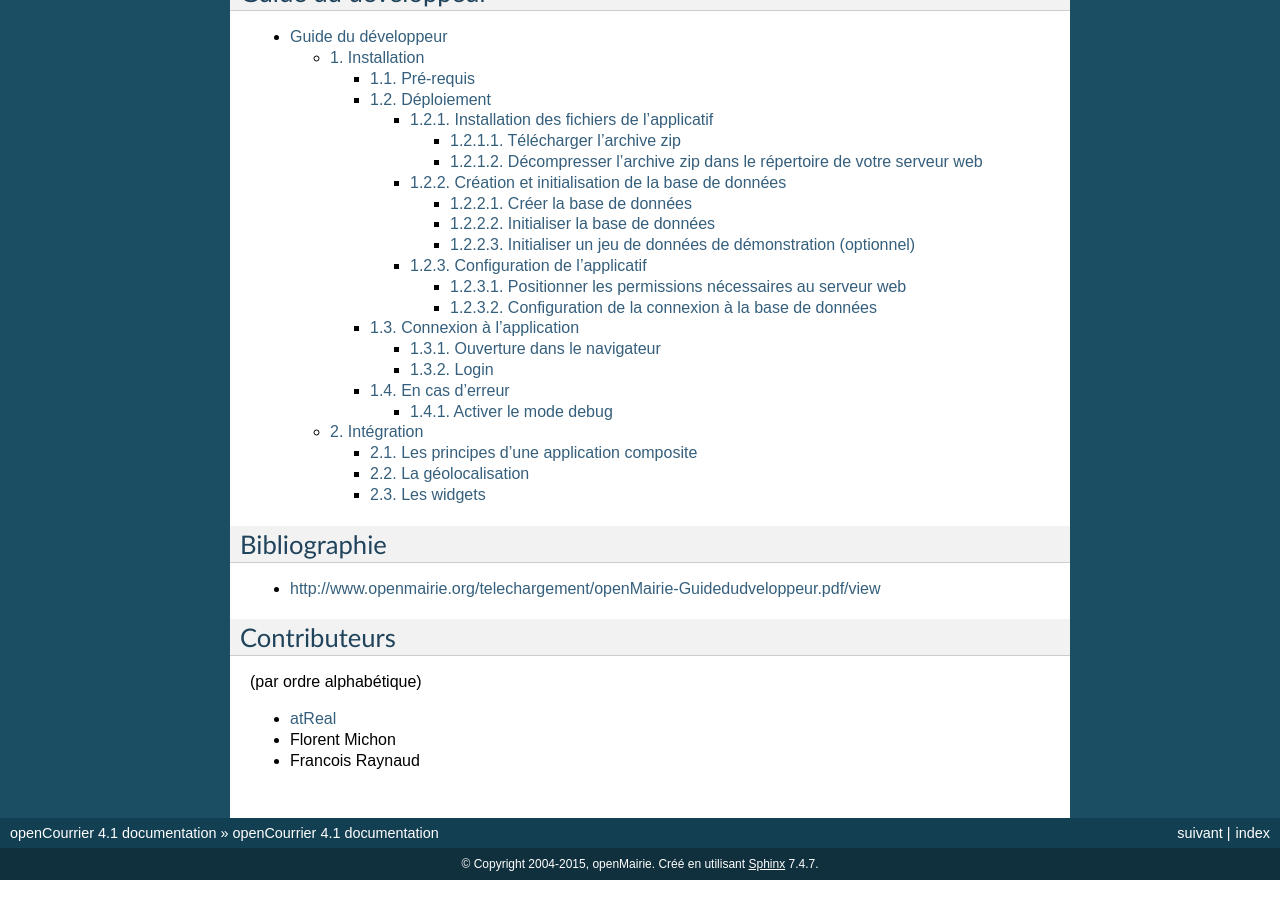
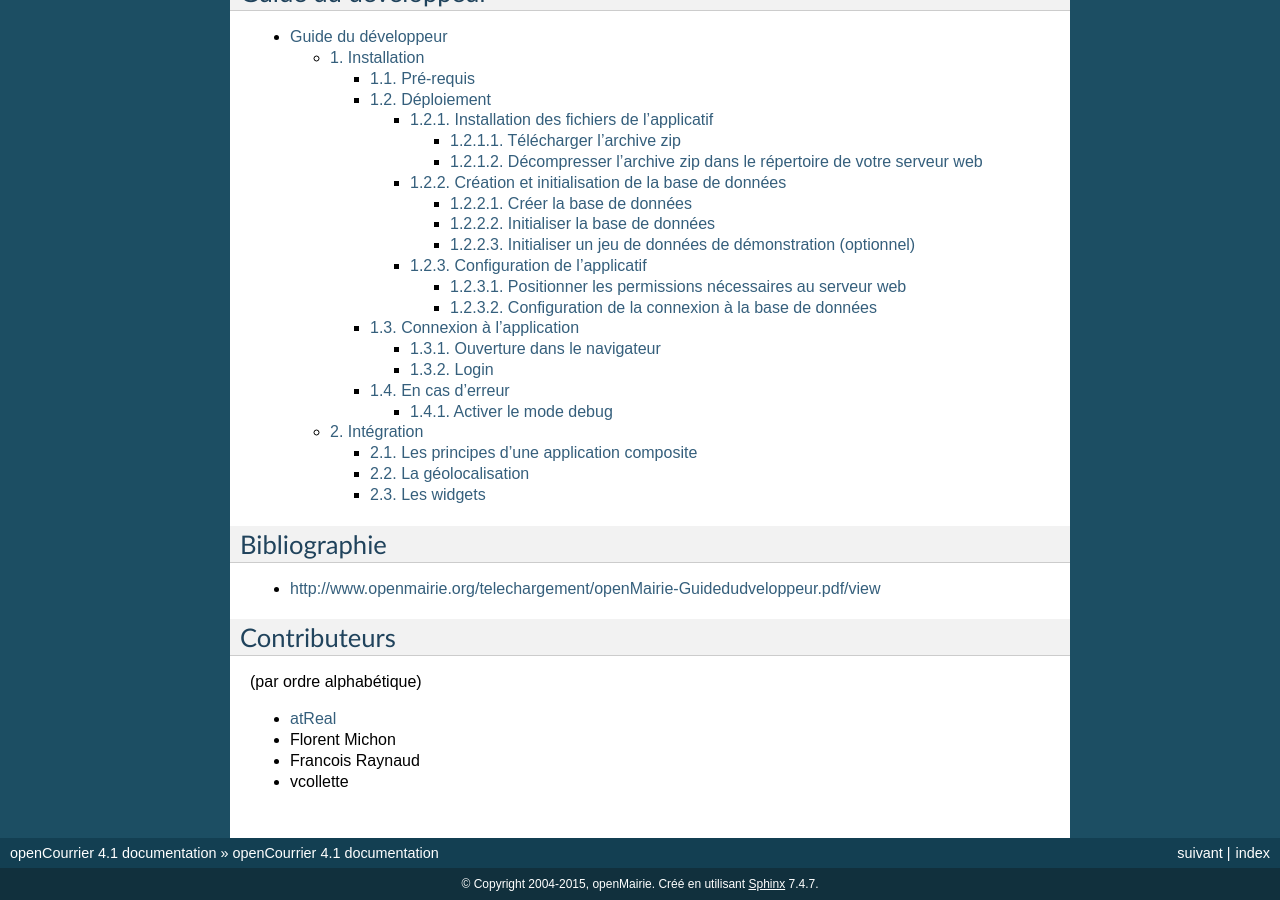
Before and after one commit to vcollette/opencourrier-documentation, a Sphinx documentation site: the page built from source/index.rst, in a window 1280 px wide and 900 px high, scrolled down 1683 px. Built offline with Sphinx 7.4.7, drawn with Linux system fonts in a browser that asks for light colours.

Commit message:
Ajout d'un contributeur à la documentation

```diff
--- a/source/index.rst
+++ b/source/index.rst
@@ -62,3 +62,4 @@
 * `atReal <http://www.atreal.fr>`_
 * Florent Michon
 * Francois Raynaud
+* vcollette
```
